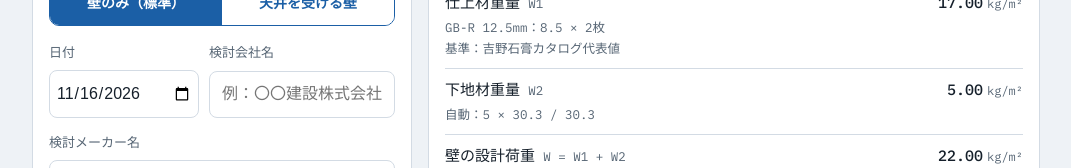
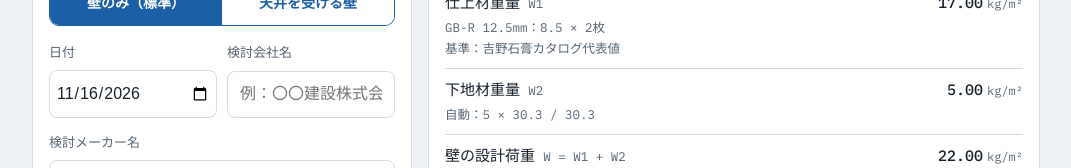
Before and after one commit to 030809240222im-star/kabesitaji, a plain HTML site: page index.html in a window 1280 px wide. Shown: the part 263-431 px from the top of the page, without its empty margins (104-1175 px from the left). Drawn offline with Linux system fonts and the light colour scheme; a web font is replaced by a local one.

Commit message:
日付欄が隣の入力欄に隠れないよう幅を調整
Co-Authored-By: Claude Opus 5.5 <noreply@anthropic.com>
Claude-Session: https://claude.ai/code/session_015GothPBfMDgqaVnEfaHsbJ

```diff
--- a/index.html
+++ b/index.html
@@ -87,7 +87,8 @@ input[aria-invalid="true"],select[aria-invalid="true"]{border-color:var(--ng);ba
 .seg button{font:inherit;font-size:14px;font-weight:700;min-height:44px;border:0;background:var(--card);color:var(--accent);cursor:pointer;padding:0 8px}
 .seg button[aria-pressed="true"]{background:var(--accent);color:var(--accent-ink)}
 .hint{margin:0;font-size:12.5px;color:var(--muted)}
-.trio{display:grid;grid-template-columns:minmax(140px,150px) minmax(0,1fr);gap:0 10px}
+.trio{display:grid;grid-template-columns:minmax(0,1fr) minmax(0,1fr);gap:0 10px}
+.trio input{min-width:0}
 .trio .field:last-child{grid-column:1/-1}
 .trio input[type=date]{padding:9px 6px}
 .layer{display:grid;grid-template-columns:minmax(0,1fr) 108px 44px;gap:6px;margin-bottom:6px}
```
